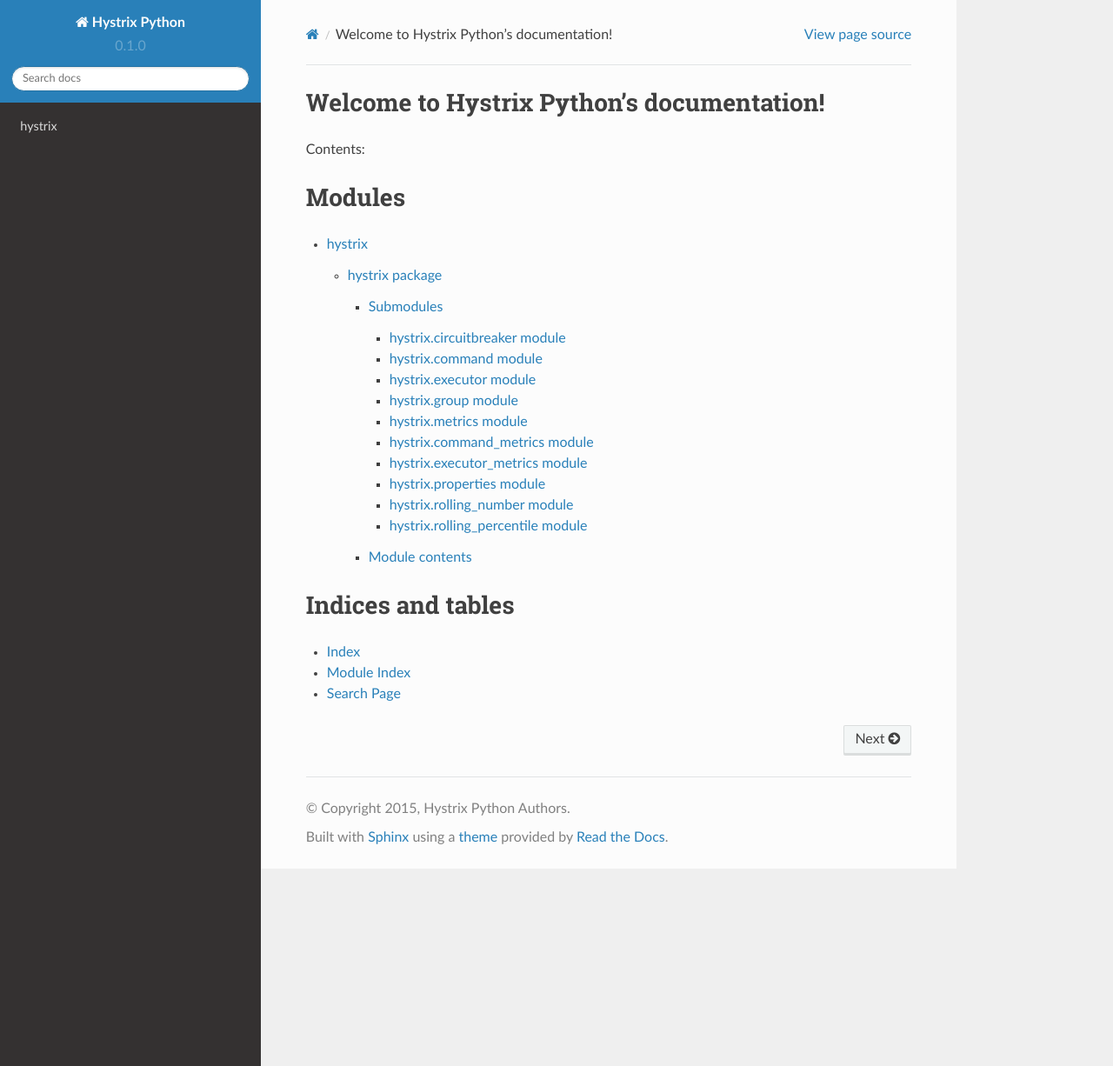
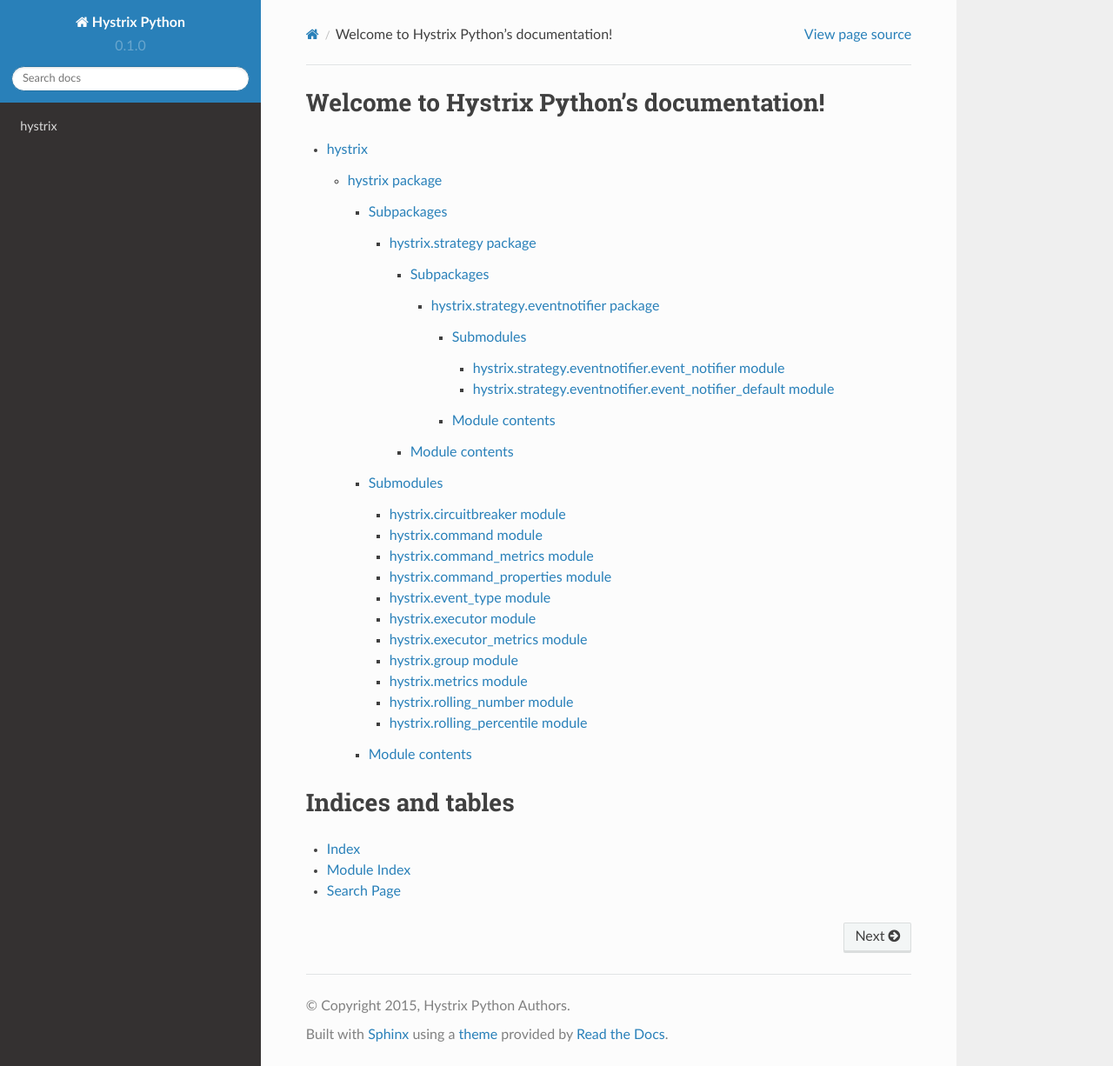
Before and after one commit to wiliamsouza/hystrix-py, a Sphinx documentation site: the page built from docs/index.rst, in a window 1280 px wide and 1226 px high. Shown: the whole window at 87% size. Built offline with Sphinx 7.4.7 and the Read the Docs theme 2.0.0, drawn with Linux system fonts in a browser that asks for light colours.

Commit message:
Updated docs

```diff
--- a/docs/index.rst
+++ b/docs/index.rst
@@ -6,18 +6,13 @@
 Welcome to Hystrix Python's documentation!
 ==========================================
 
-Contents:
-
 .. toctree::
    :maxdepth: 1
 
-Modules
-=======
+.. toctree::
+   :maxdepth: 9
 
-.. toctree::
-   :maxdepth: 4
-
-   modules/modules.rst
+   modules/modules
 
 Indices and tables
 ==================
--- /dev/null
+++ b/docs/modules/hystrix.command_properties.rst
@@ -0,0 +1,7 @@
+hystrix.command_properties module
+=================================
+
+.. automodule:: hystrix.command_properties
+    :members:
+    :undoc-members:
+    :show-inheritance:
--- a/docs/modules/hystrix.properties.rst
+++ b/docs/modules/hystrix.event_type.rst
@@ -1,7 +1,7 @@
-hystrix.properties module
+hystrix.event_type module
 =========================
 
-.. automodule:: hystrix.properties
+.. automodule:: hystrix.event_type
     :members:
     :undoc-members:
     :show-inheritance:
--- a/docs/modules/hystrix.rolling_number.rst
+++ b/docs/modules/hystrix.rolling_number.rst
@@ -5,4 +5,3 @@
     :members:
     :undoc-members:
     :show-inheritance:
-    :exclude-members: EventMetaclass, Event
--- a/docs/modules/hystrix.rst
+++ b/docs/modules/hystrix.rst
@@ -1,5 +1,12 @@
 hystrix package
 ===============
+
+Subpackages
+-----------
+
+.. toctree::
+
+    hystrix.strategy
 
 Submodules
 ----------
@@ -8,12 +15,13 @@
 
    hystrix.circuitbreaker
    hystrix.command
+   hystrix.command_metrics
+   hystrix.command_properties
+   hystrix.event_type
    hystrix.executor
+   hystrix.executor_metrics
    hystrix.group
    hystrix.metrics
-   hystrix.command_metrics
-   hystrix.executor_metrics
-   hystrix.properties
    hystrix.rolling_number
    hystrix.rolling_percentile
 
--- /dev/null
+++ b/docs/modules/hystrix.strategy.eventnotifier.event_notifier.rst
@@ -0,0 +1,7 @@
+hystrix.strategy.eventnotifier.event_notifier module
+====================================================
+
+.. automodule:: hystrix.strategy.eventnotifier.event_notifier
+    :members:
+    :undoc-members:
+    :show-inheritance:
--- /dev/null
+++ b/docs/modules/hystrix.strategy.eventnotifier.event_notifier_default.rst
@@ -0,0 +1,7 @@
+hystrix.strategy.eventnotifier.event_notifier_default module
+============================================================
+
+.. automodule:: hystrix.strategy.eventnotifier.event_notifier_default
+    :members:
+    :undoc-members:
+    :show-inheritance:
--- /dev/null
+++ b/docs/modules/hystrix.strategy.eventnotifier.rst
@@ -0,0 +1,18 @@
+hystrix.strategy.eventnotifier package
+======================================
+
+Submodules
+----------
+
+.. toctree::
+
+   hystrix.strategy.eventnotifier.event_notifier
+   hystrix.strategy.eventnotifier.event_notifier_default
+
+Module contents
+---------------
+
+.. automodule:: hystrix.strategy.eventnotifier
+    :members:
+    :undoc-members:
+    :show-inheritance:
--- /dev/null
+++ b/docs/modules/hystrix.strategy.rst
@@ -0,0 +1,17 @@
+hystrix.strategy package
+========================
+
+Subpackages
+-----------
+
+.. toctree::
+
+    hystrix.strategy.eventnotifier
+
+Module contents
+---------------
+
+.. automodule:: hystrix.strategy
+    :members:
+    :undoc-members:
+    :show-inheritance:
```
